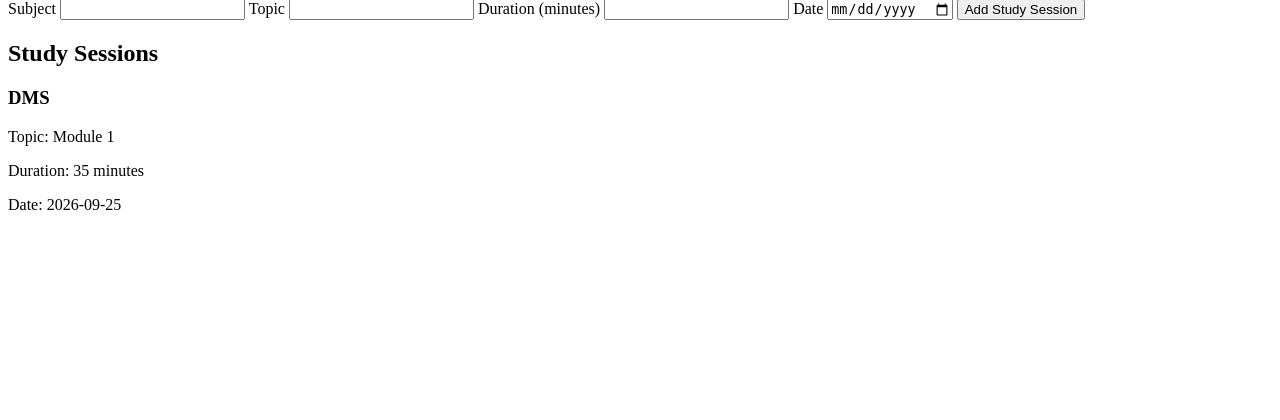
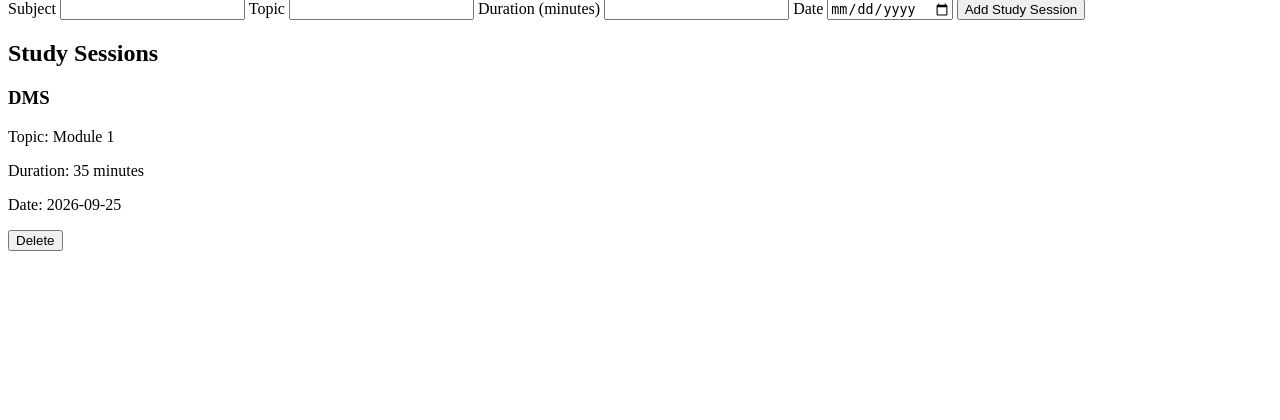
Before and after one commit to Bahula21/Student-Productivity-Tracker, a Flask app: page /study-sessions in a window 1280 px wide. Shown: the part 81-501 px from the top of the page. Run offline with Flask 3, Linux system fonts and the light colour scheme; data comes from the database, SQL or seed files in the repository; both versions use the stored data as it was after the commit.

Commit message:
Add study session deletion

```diff
--- a/app.py
+++ b/app.py
@@ -201,6 +201,21 @@ def study_sessions():
 
     return render_template("study_sessions.html",sessions=sessions)
 
+@app.route("/delete-session/<int:session_id>", methods=["POST"])
+def delete_session(session_id):
+    connection = get_db()
+    cursor = connection.cursor()
+
+    cursor.execute(
+        "DELETE FROM study_sessions WHERE id=?",
+        (session_id,)
+    )
+
+    connection.commit()
+    connection.close()
+
+    return redirect("/study-sessions")
+
 @app.route("/edit/<int:task_id>", methods=["GET","POST"])
 def edit_task(task_id):
 
--- a/templates/study_sessions.html
+++ b/templates/study_sessions.html
@@ -35,6 +35,10 @@
                 <p>Date: {{ session[4] }}</p>
             </div>
 
+            <form method="POST" action="/delete-session/{{ session[0] }}">
+                <button type="submit" onclick="return confirm('Are you sure you want to delete this study session?')">Delete</button>
+            </form>
+
         {% endfor %}
 
 </form>
```
Also changed, not shown: tracker.db.
